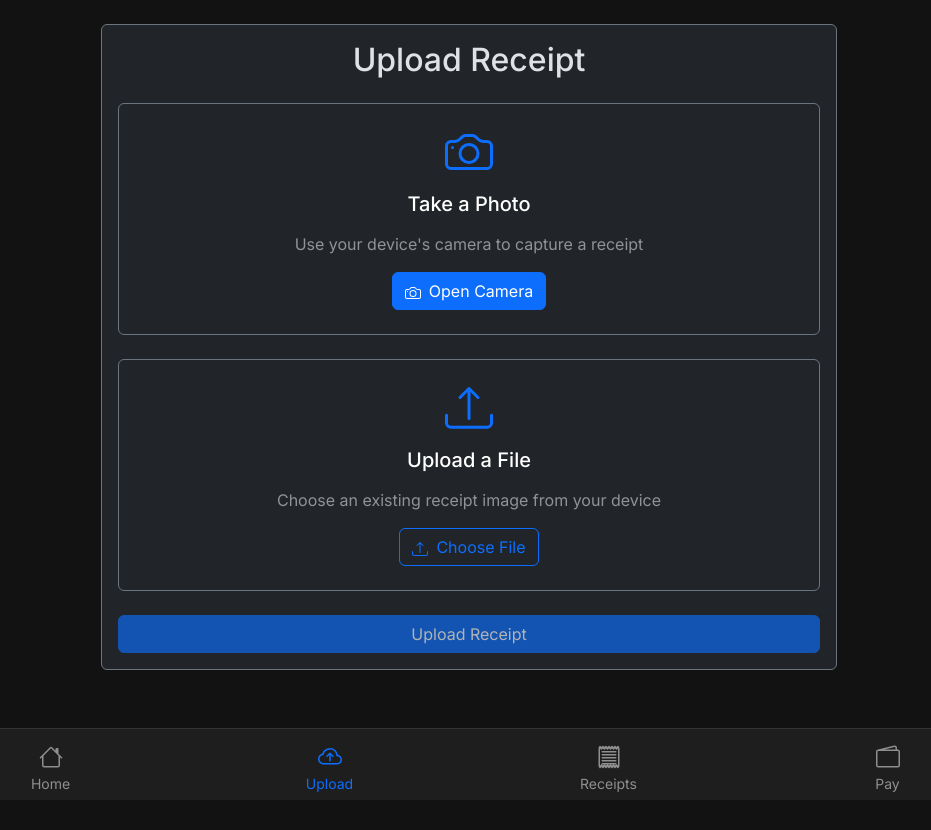
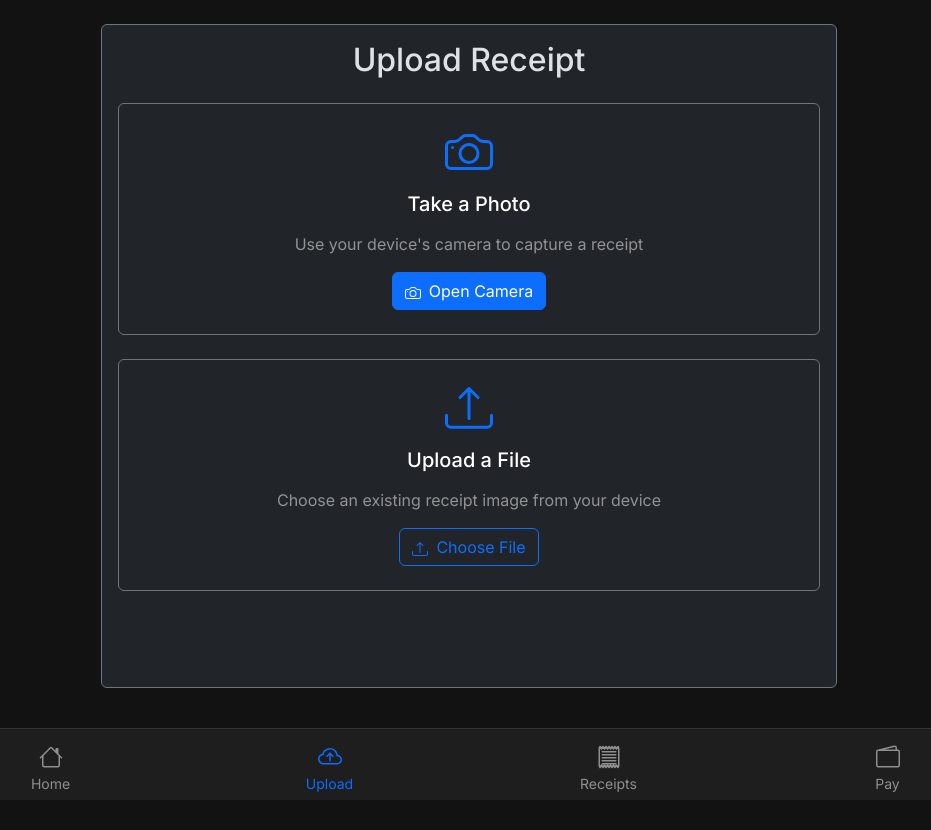
Before and after one commit to theproductcoach/app-29-quicksplit, a Next.js app: page /upload in a window 1280 px wide. Shown: the whole page, without its empty margins (171-1102 px from the left). Built offline with nearby package versions, Linux system fonts and the light colour scheme.

Commit message:
fix upload button

```diff
--- a/app/upload/page.tsx
+++ b/app/upload/page.tsx
@@ -196,7 +196,7 @@
                   </div>
                 </div>
               ) : (
-                <form onSubmit={handleSubmit}>
+                <form onSubmit={handleSubmit} style={{ paddingBottom: 80 }}>
                   <div className="row g-4">
                     {/* Take Photo Section */}
                     <div className="col-12">
@@ -305,12 +305,12 @@
                         </div>
                       </div>
                     )}
-
-                    <div className="col-12">
-                      <div className="d-grid">
+                  </div>
+                  <div className="fixed-bottom bg-dark border-top border-secondary py-3">
+                    <div className="container">
                       <button
                         type="submit"
-                          className="btn btn-primary"
+                        className="btn btn-primary w-100 btn-lg"
                         disabled={!selectedFile || isLoading}
                       >
                         {isLoading ? (
@@ -328,7 +328,6 @@
                       </button>
                     </div>
                   </div>
-                  </div>
                 </form>
               )}
             </div>
```
Lines whose indentation alone changed are shown as unchanged.
